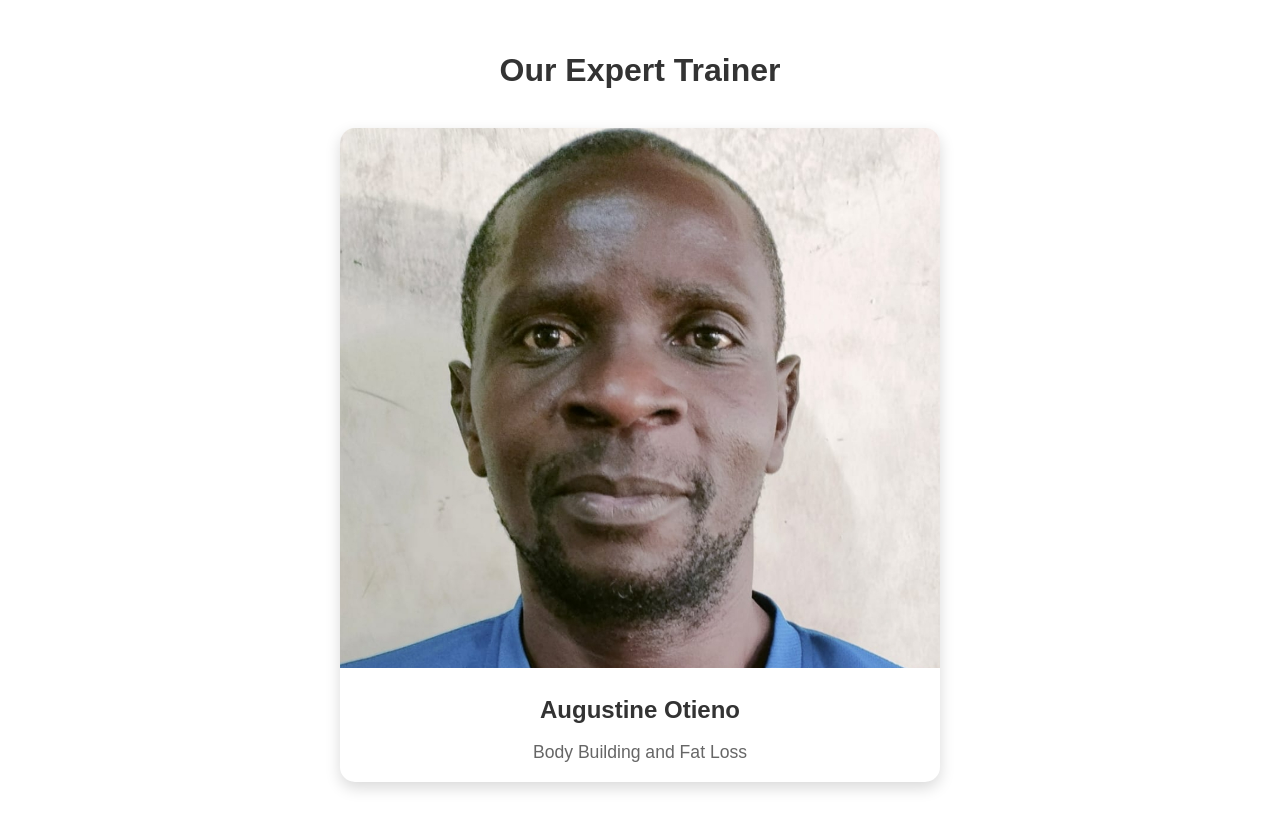
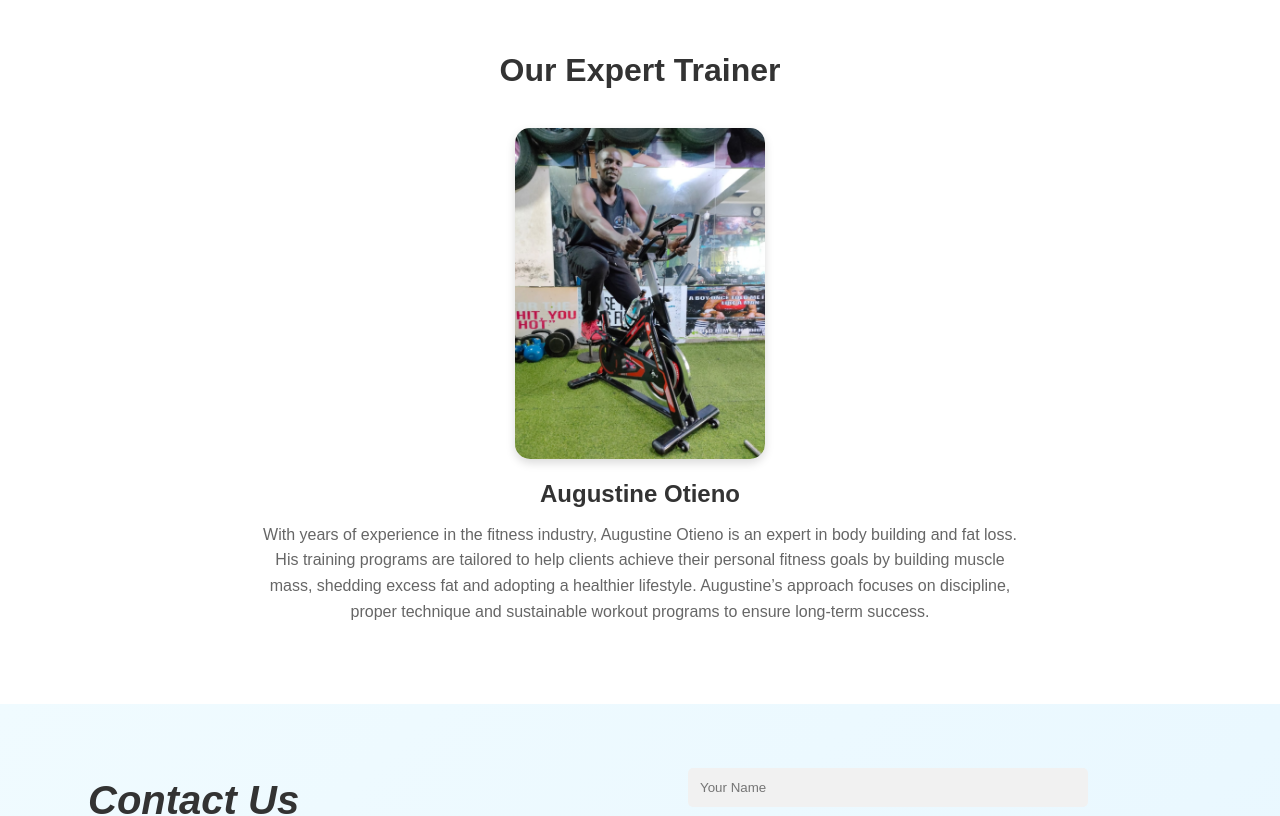
Before and after one commit to Anthony-Ngonde/Teeflex-Website, a React (Vite) app: page / in a window 1280 px wide. Shown: the part 2660-3476 px from the top of the page. Built offline with nearby package versions, Linux system fonts and the light colour scheme.

Commit message:
Fixed trainer section

```diff
--- a/src/components/About/About.css
+++ b/src/components/About/About.css
@@ -29,12 +29,9 @@
     max-height: 300px; /* Adjust max height for better scaling */
     overflow: hidden;
     border-radius: 10px;
-    transition: transform 0.3s ease; /* Add smooth transition for hover effect */
+    /* transition: transform 0.3s ease; Add smooth transition for hover effect */
   }
 
-  .about-image:hover {
-    transform: translateY(-5px); /* Move the image up by 5px */
-  }
 
   /* For larger screens, increase the max height */
   @media (min-width: 768px) {
--- a/src/components/Trainers/Trainers.css
+++ b/src/components/Trainers/Trainers.css
@@ -4,77 +4,51 @@
 }
 
 .trainers-container {
-  max-width: 1200px;
+  max-width: 800px;
   margin: 0 auto;
   padding: 0 1rem;
+  text-align: center;
 }
 
 .trainers h2 {
   font-size: 2rem;
   margin-bottom: 2rem;
-  text-align: center;
   color: #333;
 }
 
-.trainer-card {
-  width: 100%;
-  max-width: 600px;
-  background-color: #fff;
+/* Updated Image Container */
+.trainer-image-container {
+  max-width: 250px;
+  margin: 0 auto;
+  overflow: hidden;
   border-radius: 15px;
-  overflow: hidden;
-  box-shadow: 0 6px 15px rgba(0, 0, 0, 0.15);
-  margin: 0 auto 2rem;
-  text-align: center;
-  transition: transform 0.3s ease, box-shadow 0.3s ease;
-  border: #00a8ff; /* Theme color for the border */
+  border: none;
+  box-shadow: 0 4px 10px rgba(0, 0, 0, 0.15);
 }
 
-.trainer-card:hover {
-  transform: translateY(-10px);
-  box-shadow: 0 10px 20px rgba(0, 0, 0, 0.25);
+/* Ensure the image fills the container with no extra white space */
+.trainer-image-small {
+  width: 100%;
+  height: auto;
+  object-fit: cover;
+  display: block; /* Ensures the image is treated as a block element */
+  margin: 0; /* Removes any potential margin */
 }
 
-/* Trainer Image Styling */
-.trainer-image {
-  width: 100%;
-  height: auto;
-  max-height: 600px;
-  object-fit: cover;
-  object-position: center;
-  border-bottom: #00a8ff; /* Theme color for a stronger separation */
+/* Trainer Name Styling */
+.trainer-name {
+  font-size: 1.5rem;
+  font-weight: bold;
+  color: #333;
+  margin-top: 1rem;
 }
 
-.trainer-card h3 {
-  font-size: 1.5rem;
-  margin: 1rem 0 0.5rem;
-  color: #333;
-  font-weight: bold;
+/* Description Styling */
+.trainer-description {
+  font-size: 1rem;
+  color: #666;
+  margin-top: 0.5rem;
 }
-
-.trainer-card p {
-  font-size: 1.1rem;
-  margin-bottom: 1rem;
-  color: #666;
-}
-
-/* Add button to interact with the trainer card */
-.trainer-card .trainer-btn {
-  display: inline-block;
-  margin: 1rem 0;
-  padding: 0.7rem 1.5rem;
-  background-color:#00a8ff; /* Theme color */
-  color: #fff;
-  font-size: 1rem;
-  border: none;
-  border-radius: 30px;
-  cursor: pointer;
-  transition: background-color 0.3s ease;
-}
-
-.trainer-card .trainer-btn:hover {
-  background-color:#00a8ff; /* Slightly darker green for hover effect */
-}
-
 @media (max-width: 480px) {
 
   .trainer-card {
--- a/src/components/Trainers/Trainers.jsx
+++ b/src/components/Trainers/Trainers.jsx
@@ -1,11 +1,11 @@
 import React from 'react';
-import trainer_img from '../../assets/trainer.jpg'
+import trainer_img from '../../assets/trainer.jpg';
 import './Trainers.css';
 
 function Trainers() {
     const trainer = {
         name: 'Augustine Otieno',
-        specialty: 'Body Building and Fat Loss',
+        specialty: 'With years of experience in the fitness industry, Augustine Otieno is an expert in body building and fat loss. His training programs are tailored to help clients achieve their personal fitness goals by building muscle mass, shedding excess fat and adopting a healthier lifestyle. Augustine’s approach focuses on discipline, proper technique and sustainable workout programs to ensure long-term success.',
         image: trainer_img
     };
 
@@ -13,14 +13,14 @@ function Trainers() {
         <section id="trainers" className="trainers">
           <div className="trainers-container">
             <h2>Our Expert Trainer</h2>
-            <div className="trainer-card">
-                <img src={trainer.image} alt={`${trainer.name}`} className="trainer-image" />
-                <h3>{trainer.name}</h3>
-                <p>{trainer.specialty}</p>
+            <div className="trainer-image-container">
+                <img src={trainer.image} alt={`${trainer.name}`} className="trainer-image-small" />
             </div>
+            <h3 className="trainer-name">{trainer.name}</h3>
+            <p className="trainer-description">{trainer.specialty}</p>
           </div>
         </section>
-      );
+    );
 }
 
 export default Trainers;
```
Also changed, not shown: src/assets/trainer.jpg.
